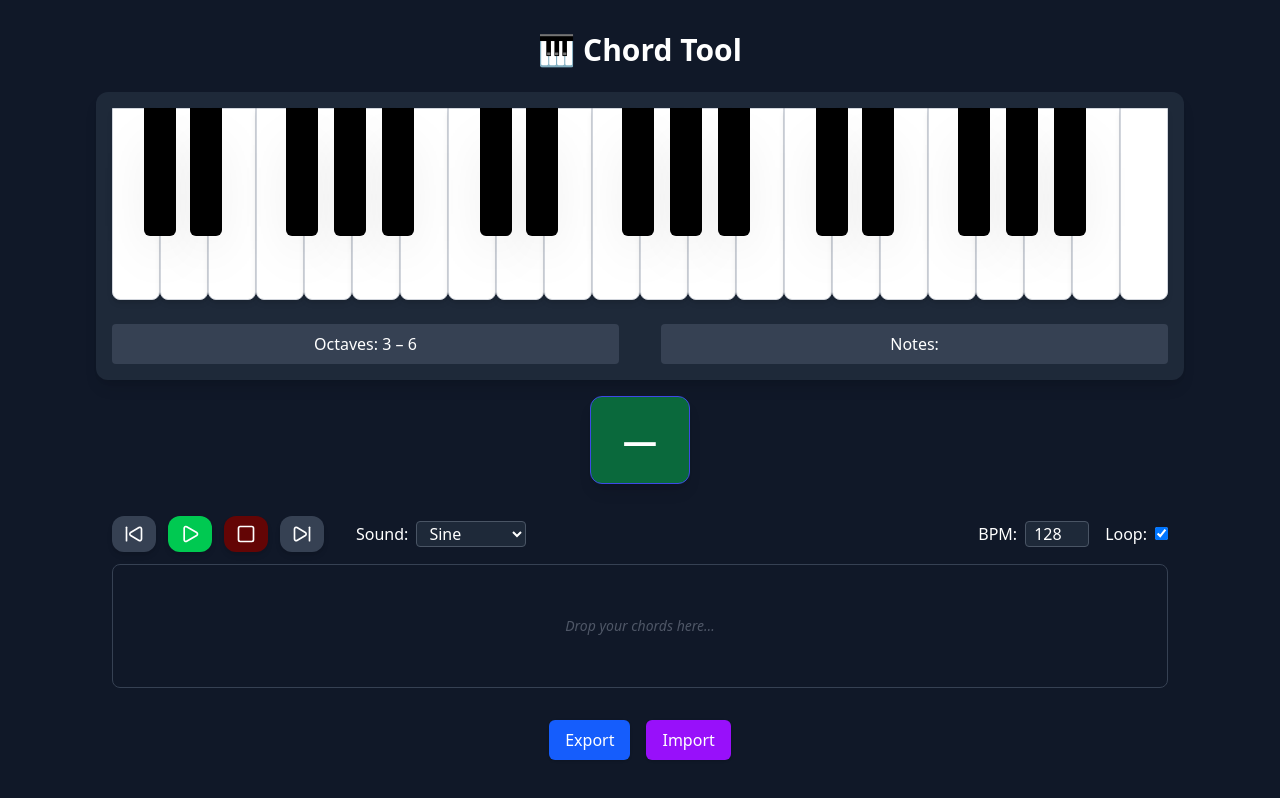
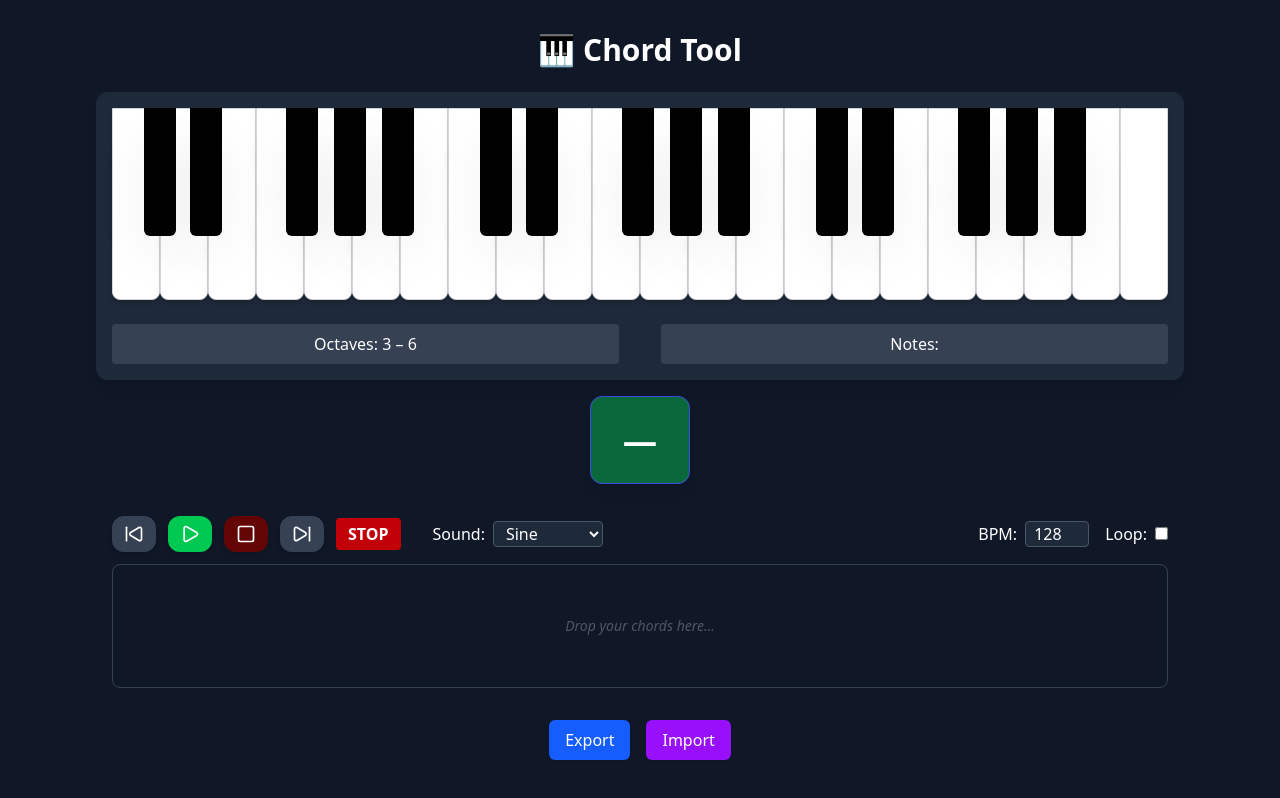
Before and after one commit to pantoniotti/kords, a React (Vite) app: page / in a window 1280 px wide. Shown: the top 798 px of the page. Built offline with nearby package versions, Linux system fonts and the light colour scheme.

Commit message:
Fix more play issues

```diff
--- a/src/components/ChordDisplay.tsx
+++ b/src/components/ChordDisplay.tsx
@@ -20,6 +20,7 @@ export default function ChordDisplay({ chord, chordName, audioEngine }: Props) {
             onMouseDown={() => {
                 // preview chord using audio engine
                 if (!chord) return;
+                audioEngine.stopSequence();
                 audioEngine.playChord({ notes: chord.notes, durationBeats: 1 });
             }}
             className="mt-4 p-4 bg-green-500 text-white rounded-lg text-2xl font-bold text-center w-full max-w-[300px] shadow-lg cursor-move"
--- a/src/components/ChordsTimeline.tsx
+++ b/src/components/ChordsTimeline.tsx
@@ -25,18 +25,21 @@ type Props = {
 	setTimeline: (updater: SavedChord[] | ((p: SavedChord[]) => SavedChord[])) => void;
 	noteToFreq: (note?: string) => number | null; // kept for compatibility
 	width: string;
-	audioEngine: AudioEngine; // optional: engine passed from parent
-	playSequence: () => void; // Added playSequence property
-	stopSequence: () => void; // Added stopSequence property
+	audioEngine: AudioEngine;
+	playSequence: () => void;
+	onPreviewChord: (chord: SavedChord) => void;
+	loop: boolean;
+	setLoop: (v: boolean) => void;
+	playheadIndex: number | null;
 };
 
-export default function ChordTimeline({ timeline, setTimeline, width, audioEngine, playSequence, stopSequence }: Props) {
-	const [playingIndex, setPlayingIndex] = useState<number | null>(null);
+export default function ChordTimeline({
+		timeline, setTimeline, width, audioEngine, playSequence, onPreviewChord, loop, setLoop, playheadIndex
+	}: Props) {
+	const [playingIndex, _setPlayingIndex] = useState<number | null>(null);
 	const [bpm, setBpm] = useState(128);
-	const [loop, setLoop] = useState(true);
 	const containerRef = useRef<HTMLDivElement | null>(null);
 	const altKeyRef = useRef(false);
-	const timeoutRef = useRef<number | null>(null);
 
 	// sound selection (keeps engine and timeline consistent)
 	const [sound, setSound] = useState<SoundType>("sine");
@@ -60,15 +63,6 @@ export default function ChordTimeline({ timeline, setTimeline, width, audioEngin
 		};
 	}, []);
 
-	const playChordAt = (index: number) => {
-		const chord = timeline[index];
-		if (!chord) return;
-		if (audioEngine) {
-			audioEngine.stopSequence(); // stop looping
-			audioEngine.playChord({ notes: chord.notes, durationBeats: chord.duration ?? 1 });
-		}
-		setPlayingIndex(index);
-	};
 
 	const onDragStart = (_start: DragStart) => { };
 	const onDragEnd = (result: DropResult) => {
@@ -137,7 +131,7 @@ export default function ChordTimeline({ timeline, setTimeline, width, audioEngin
 					playingIndex={playingIndex}
 					timelineLength={timeline.length}
 					playSequence={playSequence}
-					stopSequence={stopSequence}
+					audioEngine={audioEngine}
 				/>
 
 				<div className="ml-4">
@@ -179,6 +173,7 @@ export default function ChordTimeline({ timeline, setTimeline, width, audioEngin
 									{timeline.map((chord, index) => {
 										const id = chord.id ?? index.toString();
 										const bg = chord.color ?? "#4b5563";
+										const isPlaying = playheadIndex === index;
 
 										return (
 											<Draggable key={id} draggableId={id} index={index}>
@@ -188,27 +183,32 @@ export default function ChordTimeline({ timeline, setTimeline, width, audioEngin
 														{...drag.draggableProps}
 														{...drag.dragHandleProps}
 														data-tl-item
-														className={`relative px-6 py-6 w-[120px] text-center rounded-xl cursor-pointer text-white select-none transition-transform ${snapshot.isDragging ? "ring-2 ring-blue-400" : ""}`}
+														className={`
+															relative px-6 py-6 w-[120px] text-center rounded-xl cursor-pointer text-white select-none
+															transition-transform ${snapshot.isDragging ? "ring-2 ring-blue-400" : ""}
+															${isPlaying ? "ring-1 ring-white-400 scale-105" : ""}
+														`}
 														style={{
 															backgroundColor: bg,
+															marginLeft: 5,
 															...drag.draggableProps.style,
 														}}
 														onMouseDown={(e) => e.preventDefault()} // prevent unwanted focus/selection
 														onClick={() => {
 															if (!audioEngine) return;
 
-															// Stop any ongoing sequence
+															// Stop any running sequence
 															audioEngine.stopSequence();
 
-															// Play this chord
-															audioEngine.playChord({ notes: chord.notes, durationBeats: chord.duration ?? 1 });
+															// Play this chord ONCE
+															audioEngine.playChord({
+																notes: chord.notes,
+																durationBeats: chord.duration ?? 1,
+															});
 
-															// Notify KordApp to highlight notes and update display
-															if (playSequence) {
-																playSequence(chord.notes);
-															}
-														}}
-													>
+															// Notify parent (KordApp) to update keyboard + display
+															onPreviewChord(chord);
+														}}													>
 														<button
 															className="absolute -top-1 -right-1 bg-red-600 hover:bg-red-500 rounded-full w-6 h-6 flex items-center justify-center text-xs shadow"
 															onClick={(ev) => {
--- a/src/components/KordApp.tsx
+++ b/src/components/KordApp.tsx
@@ -40,88 +40,31 @@ export default function KordApp() {
 	const [chordName, setChordName] = useState<string>("—");
 	const [baseOctave, setBaseOctave] = useState(3);
 	const [savedChords, setSavedChords] = useState<any[]>([]);
+	const [loop, setLoop] = useState(false); // controls sequence looping
 
 	const chordTimer = useRef<ReturnType<typeof setTimeout> | null>(null);
 	const pressedNotes = useRef<Set<string>>(new Set());
+	const [playheadIndex, setPlayheadIndex] = useState<number | null>(null); // for chods playhead
 
-	// audio engine
-	const audioEngineRef = useRef<AudioEngine>(new AudioEngine(120, true, "sine"));
+	const startIndex = Math.min(Math.max(0, KEYS.findIndex(k => parseInt(k.slice(-1)) === baseOctave)), KEYS.length - VISIBLE_KEYS_COUNT);
+	const visibleKeys = KEYS.slice(startIndex, startIndex + VISIBLE_KEYS_COUNT);
+	const visibleWhiteKeys = visibleKeys.filter(k => !k.includes("#"));
 
-	// ---------------- CHORD DETECTION ----------------
+	const blackKeyPositions: { note: string; leftPosition: number }[] = [];
+	const keyBoardWith = `${visibleWhiteKeys.length * whiteKeyWidth}px`
+
+	// Audio engine
+	const audioEngineRef = useRef<AudioEngine>(new AudioEngine(120, "sine"));
+
+
+	// ---------------- Chord Detection ----------------
 	useEffect(() => {
 		if (activeNotes.length === 0) { setChordName("—"); return; }
 		const matches = detectChord(sortNotesByPitch(activeNotes));
 		setChordName(matches.length ? matches[0] : "—");
 	}, [activeNotes]);
 
-	// ------------------ NOTE HANDLERS ----------------
-	const handleIncomingNote = (note: string) => {
-		if (!note) return;
-		pressedNotes.current.add(note);
-
-		if (chordTimer.current) clearTimeout(chordTimer.current);
-		chordTimer.current = setTimeout(() => {
-			const notes = Array.from(pressedNotes.current);
-
-			// Reset activeNotes to only the new chord
-			setActiveNotes(sortNotesByPitch(notes));
-
-			// Play the notes
-			notes.forEach(n => startNoteHold(n));
-
-			// Keep pressedNotes for holding
-			// pressedNotes.current.clear(); // do NOT clear here, so holds work
-		}, CHORD_THRESHOLD);
-	};
-
-	// --------------- SEQUENCE HANDLERS --------------
-	const [loop, _setLoop] = useState(true); // controls sequence looping
-
-	const handleSequencePlay = (start = 0) => {
-		if (!savedChords.length) return;
-
-		audioEngineRef.current.playSequence(
-			savedChords.map(c => ({ notes: c.notes, durationBeats: c.duration ?? 1 })),
-			start,
-			loop,
-			(chord, _index) => {
-				setActiveNotes(sortNotesByPitch(chord.notes)); // highlight keyboard
-				const matches = detectChord(chord.notes);
-				setChordName(matches.length ? matches[0] : "—"); // update ChordDisplay
-			}
-		);
-	};
-
-	const stopSequence = () => {
-		audioEngineRef.current.stopSequence();
-		setActiveNotes([]); // reset keyboard highlight
-	};
-
-	const startNoteHold = (note: string) => {
-		if (!pressedNotes.current.has(note)) {
-			pressedNotes.current.add(note);
-		}
-		// play with long duration; will stop manually on keyup
-		audioEngineRef.current.playNote(note, 60);
-	};
-
-	const stopNoteHold = (note: string) => {
-		pressedNotes.current.delete(note);
-		audioEngineRef.current.stopNote(note);
-	};
-
-	const playNoteOnce = (note: string) => {
-		audioEngineRef.current.stopSequence();
-		audioEngineRef.current.playNote(note, 0.5);
-	};
-
-	// ---------------- KEYBOARD / OCTAVE ----------------
-	const getNoteFromKey = (key: string) => {
-		if (BASE_KEYBOARD[key]) return BASE_KEYBOARD[key] + baseOctave;
-		if (EXTRA_KEYBOARD[key]) return EXTRA_KEYBOARD[key] + (baseOctave + 1);
-		return null;
-	};
-
+	// ---------------- Keyboard Detection ----------------
 	useEffect(() => {
 		const handleKeyDown = (e: KeyboardEvent) => {
 			if (e.key === "z") { setBaseOctave(prev => Math.max(1, prev - 1)); return; }
@@ -143,7 +86,20 @@ export default function KordApp() {
 		};
 	}, [baseOctave]);
 
-	// ---------------- MIDI ----------------
+	useEffect(() => {
+		const resume = () => audioEngineRef.current.resumeContext();
+		window.addEventListener("keydown", resume, { once: true });
+		window.addEventListener("mousedown", resume, { once: true });
+		window.addEventListener("touchstart", resume, { once: true });
+		return () => {
+			window.removeEventListener("keydown", resume);
+			window.removeEventListener("mousedown", resume);
+			window.removeEventListener("touchstart", resume);
+		};
+	}, []);
+
+
+	// ---------------- Midi detection ----------------
 	useEffect(() => {
 		if (!navigator.requestMIDIAccess) return;
 		navigator.requestMIDIAccess().then(midi => {
@@ -165,13 +121,81 @@ export default function KordApp() {
 		});
 	}, []);
 
-	// ---------------- SLIDING WINDOW ----------------
-	const startIndex = Math.min(Math.max(0, KEYS.findIndex(k => parseInt(k.slice(-1)) === baseOctave)), KEYS.length - VISIBLE_KEYS_COUNT);
-	const visibleKeys = KEYS.slice(startIndex, startIndex + VISIBLE_KEYS_COUNT);
-	const visibleWhiteKeys = visibleKeys.filter(k => !k.includes("#"));
+	// ------------------ Note Handlers ----------------
+	const handleIncomingNote = (note: string) => {
+		if (!note) return;
 
-	const blackKeyPositions: { note: string; leftPosition: number }[] = [];
+		pressedNotes.current.add(note);
 
+		if (chordTimer.current) clearTimeout(chordTimer.current);
+		chordTimer.current = setTimeout(() => {
+			const notes = Array.from(pressedNotes.current);
+
+			// Reset activeNotes to only the new chord
+			setActiveNotes(sortNotesByPitch(notes));
+
+			// Play the notes
+			notes.forEach(n => startNoteHold(n));
+		}, CHORD_THRESHOLD);
+	};
+
+	// --------------- Sequence Handlers --------------
+	const handleSequencePlay = (startIndex = 0, loop: boolean) => {
+		if (!savedChords.length) return;
+
+		const engineChords = savedChords.map(c => ({
+			notes: c.notes,
+			durationBeats: c.duration ?? 1,
+		}));
+
+		audioEngineRef.current.playSequence(
+			engineChords,
+			startIndex,
+			loop,
+			(chord, index) => {
+				setPlayheadIndex(index);
+				setActiveNotes(sortNotesByPitch(chord.notes));
+				const matches = detectChord(chord.notes);
+				setChordName(matches.length ? matches[0] : "—");
+			}
+		);
+	};
+
+	// --------------- Note Play Handlers --------------
+	const handlePreviewChord = (chord: { notes: string[] }) => {
+		setActiveNotes(sortNotesByPitch(chord.notes));
+
+		const matches = detectChord(chord.notes);
+		setChordName(matches.length ? matches[0] : "—");
+	};
+
+	const startNoteHold = (note: string) => {
+		if (!pressedNotes.current.has(note)) {
+			pressedNotes.current.add(note);
+		}
+		// play with long duration; will stop manually on keyup
+		audioEngineRef.current.playNote(note, 60);
+	};
+
+	const stopNoteHold = (note: string) => {
+		pressedNotes.current.delete(note);
+		audioEngineRef.current.stopNote(note);
+	};
+
+	const playNoteOnce = (note: string) => {
+		audioEngineRef.current.stopSequence();
+		audioEngineRef.current.playNote(note, 0.5);
+	};
+
+
+	// ---------------- Keyboard / Octave ----------------
+	const getNoteFromKey = (key: string) => {
+		if (BASE_KEYBOARD[key]) return BASE_KEYBOARD[key] + baseOctave;
+		if (EXTRA_KEYBOARD[key]) return EXTRA_KEYBOARD[key] + (baseOctave + 1);
+		return null;
+	};
+
+	// ---------------- Sliding Window ----------------
 	visibleKeys.forEach(key => {
 		if (!key.includes("#")) return;
 		const pred = KEYS[KEYS.indexOf(key) - 1];
@@ -184,7 +208,7 @@ export default function KordApp() {
 		blackKeyPositions.push({ note: key, leftPosition: idx * whiteKeyWidth + offset });
 	});
 
-	// ---------------- HELPERS ----------------
+	// ---------------- Helpers ----------------
 	function midiNoteToName(midi: number): string | null {
 		const NOTES = ["C", "C#", "D", "D#", "E", "F", "F#", "G", "G#", "A", "A#", "B"];
 		if (midi < 0 || midi > 127) return null;
@@ -197,7 +221,7 @@ export default function KordApp() {
 		? { label: chordName, notes: activeNotes }
 		: null;
 
-	// ---------------- RENDER ----------------
+	// ---------------- Render ----------------
 	return (
 		<div className="bg-gray-900 min-h-screen p-8 text-white flex flex-col items-center">
 			<h1 className="text-3xl font-bold mb-6 text-center">🎹 Chord Tool</h1>
@@ -225,10 +249,13 @@ export default function KordApp() {
 				timeline={savedChords}
 				setTimeline={setSavedChords}
 				noteToFreq={() => null}
-				width={`${visibleWhiteKeys.length * whiteKeyWidth}px`}
+				width={keyBoardWith}
 				audioEngine={audioEngineRef.current}
-				playSequence={handleSequencePlay}
-				stopSequence={stopSequence}
+				playSequence={() => handleSequencePlay(0, loop)}
+				onPreviewChord={handlePreviewChord}
+				loop={loop}
+				setLoop={setLoop}
+				playheadIndex={playheadIndex}
 			/>
 
 			<div className="mt-4">
--- a/src/components/TransportButtons.tsx
+++ b/src/components/TransportButtons.tsx
@@ -1,4 +1,5 @@
 // src/components/TransportButtons.tsx
+import type { AudioEngine } from "../helpers/AudioEngine";
 import RippleButton from "./RippleButton";
 import { SkipBack, Play, Square, SkipForward } from "lucide-react";
 
@@ -6,21 +7,21 @@ type Props = {
     playingIndex: number | null;
     timelineLength: number;
     playSequence: (start?: number) => void;
-    stopSequence: () => void;
+    audioEngine: AudioEngine;
 };
 
 export default function TransportButtons({
     playingIndex,
     timelineLength,
     playSequence,
-    stopSequence,
+    audioEngine,
 }: Props) {
     return (
         <div className="flex items-center gap-3">
             <RippleButton
                 className="bg-gray-700 hover:bg-gray-600 rounded-xl"
                 onClick={() => {
-                    stopSequence();
+                    audioEngine.stopSequence();
                     playSequence(
                         playingIndex != null
                             ? Math.max(playingIndex - 1, 0)
@@ -34,7 +35,7 @@ export default function TransportButtons({
             <RippleButton
                 className="bg-green-500 hover:bg-green-400 rounded-xl"
                 onClick={() => {
-                    stopSequence();
+                    audioEngine.stopSequence();
                     playSequence(playingIndex ?? 0);
                 }}
             >
@@ -43,7 +44,7 @@ export default function TransportButtons({
 
             <RippleButton
                 className="bg-red-600 hover:bg-red-500 rounded-xl"
-                onClick={stopSequence}
+                onClick={audioEngine.stopSequence.bind(audioEngine)}
             >
                 <Square size={20} />
             </RippleButton>
@@ -51,7 +52,7 @@ export default function TransportButtons({
             <RippleButton
                 className="bg-gray-700 hover:bg-gray-600 rounded-xl"
                 onClick={() => {
-                    stopSequence();
+                    audioEngine.stopSequence();
                     playSequence(
                         playingIndex == null
                             ? 0
@@ -61,6 +62,15 @@ export default function TransportButtons({
             >
                 <SkipForward size={20} />
             </RippleButton>
+
+            <button
+                onClick={() => {
+                    audioEngine.panic();
+                }}
+                className="px-3 py-1 bg-red-700 hover:bg-red-600 rounded text-white font-bold"
+            >
+                STOP
+            </button>
         </div>
     );
 }
--- a/src/helpers/AudioEngine.ts
+++ b/src/helpers/AudioEngine.ts
@@ -14,9 +14,9 @@ export class AudioEngine {
     private activeOscillators: Map<string, OscillatorNode> = new Map();
     private sequenceTimeouts: number[] = [];
 
-    constructor(bpm = 120, autoplay = true, sound: SoundType = "sine") {
-        this.context = new (window.AudioContext || (window as any).webkitAudioContext)();
-        if (autoplay && this.context.state === "suspended") this.context.resume();
+    constructor(bpm = 120, sound: SoundType = "sine") {
+        this.context = new AudioContext({ latencyHint: "interactive" });
+
         this.bpm = bpm;
         this.sound = sound;
         this.gainNode = this.context.createGain();
@@ -39,6 +39,8 @@ export class AudioEngine {
     }
 
     playNote(note: string, durationSec: number) {
+        this.resumeContext(); // 🔑 ensure context is running
+
         this.stopNote(note);
         const osc = this.context.createOscillator();
         osc.type = this.sound;
@@ -61,14 +63,53 @@ export class AudioEngine {
         }
     }
 
-    playChord({ notes, durationBeats }: Chord) {
-        const seconds = (60 / this.bpm) * durationBeats;
-        notes.forEach(n => this.playNote(n, seconds));
+    playChord(chord: Chord) {
+        this.resumeContext();
+        if (this.context.state !== "running") return; // wait for user gesture
+        this.stopAllNotes();
+        const seconds = (60 / this.bpm) * chord.durationBeats;
+        chord.notes.forEach(n => this.playNote(n, seconds));
+    }
+
+    playSequence(
+        chords: { notes: string[]; durationBeats: number }[],
+        startIndex = 0,
+        loop = true,
+        onStep?: (chord: { notes: string[] }, index: number) => void
+    ) {
+        if (this.sequenceTimeouts.length) this.stopSequence();
+
+        const schedule = (index: number) => {
+            if (!chords[index]) {
+                if (loop) schedule(0);
+                return;
+            }
+
+            this.stopAllNotes(); // 🔑 prevents renderer crash
+
+            const chord = chords[index];
+
+            this.playChord(chord);
+            onStep?.(chord, index);
+
+            const durationMs = (60 / this.bpm) * chord.durationBeats * 1000;
+
+            const id = window.setTimeout(
+                () => schedule(index + 1),
+                durationMs
+            );
+
+            this.sequenceTimeouts.push(id);
+        };
+
+        schedule(startIndex);
     }
 
     stopSequence() {
         this.sequenceTimeouts.forEach(id => clearTimeout(id));
         this.sequenceTimeouts = [];
+        this.stopAllNotes(); // 🔑
+
         this.activeOscillators.forEach(osc => {
             try { osc.stop(); } catch { }
             osc.disconnect();
@@ -76,31 +117,23 @@ export class AudioEngine {
         this.activeOscillators.clear();
     }
 
-    playSequence(
-        chords: Chord[],
-        startIndex = 0,
-        loop = true,
-        onStep?: (chord: Chord, index: number) => void
-    ) {
+    resumeContext() {
+        if (this.context.state === "suspended") {
+            this.context.resume().catch(err => console.error("Failed to resume AudioContext:", err));
+        }
+    }
+
+    panic() {
         this.stopSequence();
-        let stopped = false;
+        this.stopAllNotes();
+    }
 
-        const schedule = (index: number) => {
-            if (stopped || !chords[index]) return;
-            const chord = chords[index];
-            this.playChord(chord);
-            if (onStep) onStep(chord, index);
+    stopAllNotes() {
+        this.activeOscillators.forEach(osc => {
+            try { osc.stop(); } catch { }
+            osc.disconnect();
+        });
+        this.activeOscillators.clear();
+    }
 
-            const durationMs = (60 / this.bpm) * chord.durationBeats * 1000;
-            const nextIndex = index + 1;
-            if (nextIndex >= chords.length && !loop) return;
-
-            const id = window.setTimeout(() => schedule(nextIndex % chords.length), durationMs);
-            this.sequenceTimeouts.push(id);
-        };
-
-        schedule(startIndex);
-
-        return () => { stopped = true; this.stopSequence(); };
-    }
 }
```
